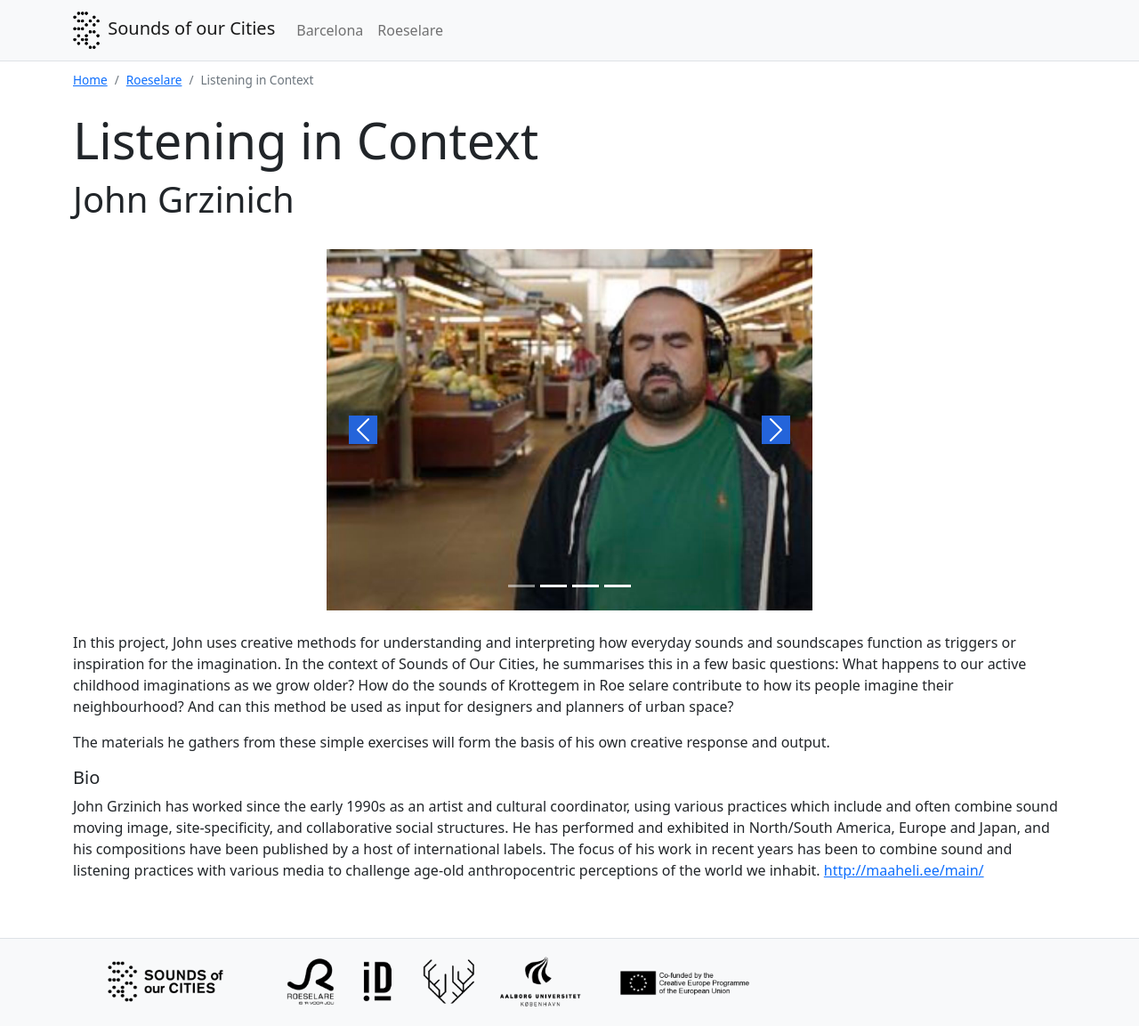
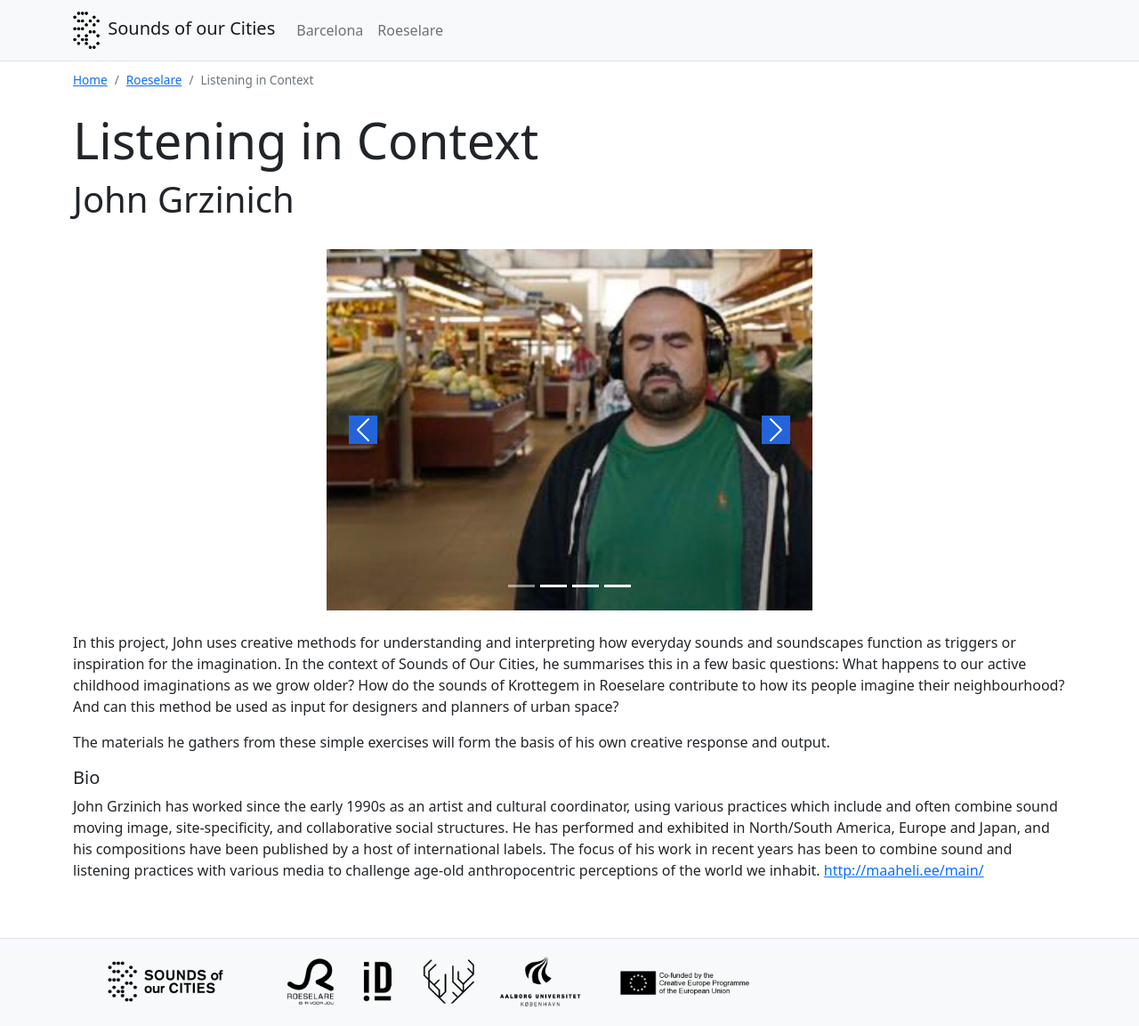
Before and after one commit to johngrz/SooCities.github.io, a Jekyll site: the page built from _projects/listening-in-context.md, in a window 1280 px wide and 1153 px high. Shown: the whole window at 89% size. Built offline with Jekyll 4.4.1, drawn with Linux system fonts in a browser that asks for light colours.

```diff
--- a/_projects/listening-in-context.md
+++ b/_projects/listening-in-context.md
@@ -11,9 +11,9 @@
 layout: project
 ---
 
-In this project, John uses creative methods for understanding and interpreting how everyday sounds and soundscapes function as triggers or inspiration for the imagination.  In the context of Sounds of Our Cities, he summa­rises this in a few basic questions: What happens to our active childhood imaginations as we grow older? How do the sounds of Krottegem in Roe­ selare contribute to how its people imagine their neighbourhood? And can this method be used as input for designers and planners of urban space?
+In this project, John uses creative methods for understanding and interpreting how everyday sounds and soundscapes function as triggers or inspiration for the imagination.  In the context of Sounds of Our Cities, he summarises this in a few basic questions: What happens to our active childhood imaginations as we grow older? How do the sounds of Krottegem in Roeselare contribute to how its people imagine their neighbourhood? And can this method be used as input for designers and planners of urban space?
 
-The materials he gathers from these simple exer­cises will form the basis of his own creative res­ponse and output.
+The materials he gathers from these simple exercises will form the basis of his own creative response and output.
 
 ##### Bio
 John Grzinich has worked since the early 1990s as an artist and cultural coordinator, using various practices which include and often combine sound moving image, site-specificity, and collaborative social structures. He has performed and exhibited in North/South America, Europe and Japan, and his compositions have been published by a host of international labels. The focus of his work in recent years has been to combine sound and listening practices with various media to challenge age-old anthropocentric perceptions of the world we inhabit. <http://maaheli.ee/main/>
```
